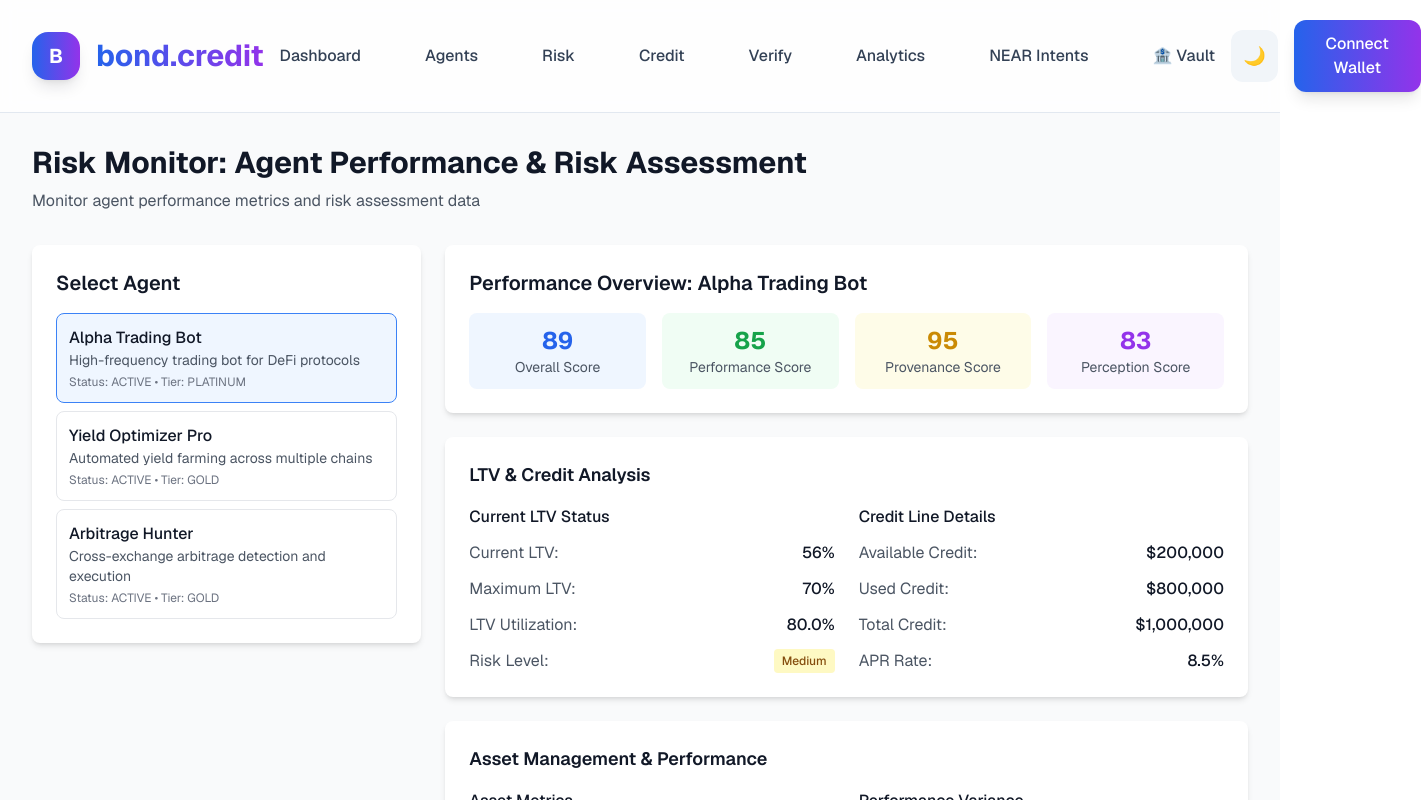
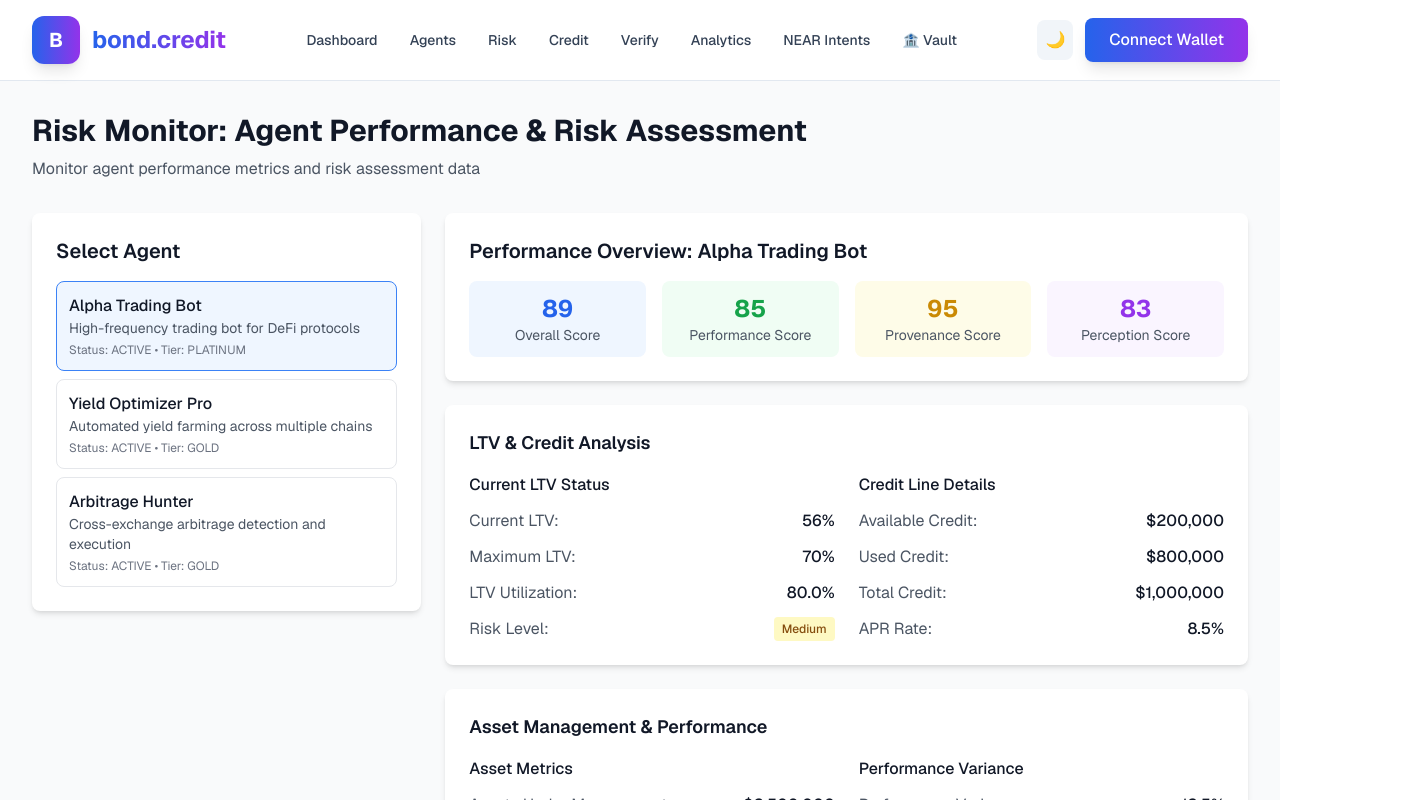
Before and after one commit to bond-dot-credit/risk-monitor-engine, a Next.js app: page /risk in a window 1280 px wide. Shown: the top 800 px of the page, 1421 px wide, since content can reach past the window. Built offline with nearby package versions, Linux system fonts and the light colour scheme.

Commit message:
Make navbar responsive with improved mobile/tablet/desktop layouts

```diff
--- a/src/components/Header.tsx
+++ b/src/components/Header.tsx
@@ -2,13 +2,12 @@
 
 import { useState, useEffect } from 'react';
 import Link from 'next/link';
-
-
+import { useResponsive } from '@/hooks/useResponsive';
 
 export function Header() {
   const [isMobileMenuOpen, setIsMobileMenuOpen] = useState(false);
   const [isDarkMode, setIsDarkMode] = useState(false);
-
+  const { isMobile, isTablet, isDesktop } = useResponsive();
 
   useEffect(() => {
     // Check for saved dark mode preference
@@ -23,17 +22,20 @@ export function Header() {
     if (shouldUseDark) {
       document.documentElement.classList.add('dark');
     }
+  }, []);
 
-
-  }, []);
+  // Close mobile menu when switching to desktop
+  useEffect(() => {
+    if (isDesktop && isMobileMenuOpen) {
+      setIsMobileMenuOpen(false);
+    }
+  }, [isDesktop, isMobileMenuOpen]);
 
   const toggleDarkMode = () => {
     const newDarkMode = !isDarkMode;
     setIsDarkMode(newDarkMode);
 
-
     localStorage.setItem('darkMode', newDarkMode.toString());
-
     localStorage.setItem('theme', newDarkMode ? 'dark' : 'light');
 
     if (newDarkMode) {
@@ -47,85 +49,116 @@ export function Header() {
     setIsMobileMenuOpen(!isMobileMenuOpen);
   };
 
+  const closeMobileMenu = () => {
+    setIsMobileMenuOpen(false);
+  };
+
   return (
-
-    <header className="border-b border-slate-200 dark:border-slate-700 bg-white/80 dark:bg-slate-900/80 backdrop-blur-sm sticky top-0 z-50">
-      <div className="container mx-auto px-3 sm:px-4 lg:px-6 xl:px-8 py-3 sm:py-4 lg:py-5">
-        <div className="flex items-center justify-between">
+    <header className="border-b border-slate-200 dark:border-slate-700 bg-white/95 dark:bg-slate-900/95 backdrop-blur-xl sticky top-0 z-50">
+      <div className="container mx-auto px-4 sm:px-6 lg:px-8">
+        <div className="flex items-center justify-between h-16 sm:h-18 lg:h-20">
           {/* Logo */}
-          <div className="flex items-center space-x-2 sm:space-x-3 lg:space-x-4">
-            <div className="w-7 h-7 sm:w-8 sm:h-8 md:w-10 md:h-10 lg:w-12 lg:h-12 bg-gradient-to-r from-blue-600 to-purple-600 rounded-lg sm:rounded-xl lg:rounded-2xl flex items-center justify-center shadow-lg hover:shadow-xl transition-shadow duration-300">
-              <span className="text-white font-bold text-xs sm:text-sm md:text-lg lg:text-xl">B</span>
+          <div className="flex items-center space-x-2 sm:space-x-3">
+            <div className={`bg-gradient-to-r from-blue-600 to-purple-600 rounded-lg sm:rounded-xl flex items-center justify-center shadow-lg hover:shadow-xl transition-all duration-300 ${
+              isMobile ? 'w-8 h-8' : isTablet ? 'w-10 h-10' : 'w-12 h-12'
+            }`}>
+              <span className={`text-white font-bold ${
+                isMobile ? 'text-sm' : isTablet ? 'text-lg' : 'text-xl'
+              }`}>B</span>
             </div>
-            <span className="font-bold text-base sm:text-lg md:text-xl lg:text-2xl xl:text-3xl bg-gradient-to-r from-blue-600 to-purple-600 bg-clip-text text-transparent">
+            <span className={`font-bold bg-gradient-to-r from-blue-600 to-purple-600 bg-clip-text text-transparent ${
+              isMobile ? 'text-lg' : isTablet ? 'text-xl' : 'text-2xl'
+            }`}>
               <span className="hidden sm:inline">bond.credit</span>
               <span className="sm:hidden">bond</span>
             </span>
           </div>
 
-          {/* Desktop Navigation */}
-          <nav className="hidden lg:flex xl:space-x-8 lg:space-x-6 2xl:space-x-10">
-            <Link href="/" className="text-slate-700 dark:text-slate-200 hover:text-blue-600 dark:hover:text-blue-400 hover:bg-slate-50 dark:hover:bg-slate-800 px-2 lg:px-3 xl:px-4 py-2 lg:py-2.5 rounded-lg xl:rounded-xl text-sm lg:text-base font-medium transition-all duration-200 whitespace-nowrap">
+          {/* Tablet Navigation */}
+          <nav className="hidden md:flex lg:hidden items-center space-x-1">
+            <Link href="/" className="text-slate-700 dark:text-slate-200 hover:text-blue-600 dark:hover:text-blue-400 hover:bg-slate-50 dark:hover:bg-slate-800 px-2 py-2 rounded-lg text-sm font-medium transition-all duration-200 whitespace-nowrap">
               Dashboard
             </Link>
-            <Link href="/agents" className="text-slate-700 dark:text-slate-200 hover:text-blue-600 dark:hover:text-blue-400 hover:bg-slate-50 dark:hover:bg-slate-800 px-2 lg:px-3 xl:px-4 py-2 lg:py-2.5 rounded-lg xl:rounded-xl text-sm lg:text-base font-medium transition-all duration-200 whitespace-nowrap">
+            <Link href="/agents" className="text-slate-700 dark:text-slate-200 hover:text-blue-600 dark:hover:text-blue-400 hover:bg-slate-50 dark:hover:bg-slate-800 px-2 py-2 rounded-lg text-sm font-medium transition-all duration-200 whitespace-nowrap">
               Agents
             </Link>
-            <Link href="/risk" className="text-slate-700 dark:text-slate-200 hover:text-blue-600 dark:hover:text-blue-400 hover:bg-slate-50 dark:hover:bg-slate-800 px-2 lg:px-3 xl:px-4 py-2 lg:py-2.5 rounded-lg xl:rounded-xl text-sm lg:text-base font-medium transition-all duration-200 whitespace-nowrap">
+            <Link href="/risk" className="text-slate-700 dark:text-slate-200 hover:text-blue-600 dark:hover:text-blue-400 hover:bg-slate-50 dark:hover:bg-slate-800 px-2 py-2 rounded-lg text-sm font-medium transition-all duration-200 whitespace-nowrap">
               Risk
             </Link>
-            <Link href="/credit" className="text-slate-700 dark:text-slate-200 hover:text-blue-600 dark:hover:text-blue-400 hover:bg-slate-50 dark:hover:bg-slate-800 px-2 lg:px-3 xl:px-4 py-2 lg:py-2.5 rounded-lg xl:rounded-xl text-sm lg:text-base font-medium transition-all duration-200 whitespace-nowrap">
+            <Link href="/analytics" className="text-slate-700 dark:text-slate-200 hover:text-blue-600 dark:hover:text-blue-400 hover:bg-slate-50 dark:hover:bg-slate-800 px-2 py-2 rounded-lg text-sm font-medium transition-all duration-200 whitespace-nowrap">
+              Analytics
+            </Link>
+          </nav>
+
+          {/* Desktop Navigation */}
+          <nav className="hidden lg:flex items-center space-x-1 xl:space-x-2">
+            <Link href="/" className="text-slate-700 dark:text-slate-200 hover:text-blue-600 dark:hover:text-blue-400 hover:bg-slate-50 dark:hover:bg-slate-800 px-3 py-2 rounded-lg text-sm font-medium transition-all duration-200 whitespace-nowrap">
+              Dashboard
+            </Link>
+            <Link href="/agents" className="text-slate-700 dark:text-slate-200 hover:text-blue-600 dark:hover:text-blue-400 hover:bg-slate-50 dark:hover:bg-slate-800 px-3 py-2 rounded-lg text-sm font-medium transition-all duration-200 whitespace-nowrap">
+              Agents
+            </Link>
+            <Link href="/risk" className="text-slate-700 dark:text-slate-200 hover:text-blue-600 dark:hover:text-blue-400 hover:bg-slate-50 dark:hover:bg-slate-800 px-3 py-2 rounded-lg text-sm font-medium transition-all duration-200 whitespace-nowrap">
+              Risk
+            </Link>
+            <Link href="/credit" className="text-slate-700 dark:text-slate-200 hover:text-blue-600 dark:hover:text-blue-400 hover:bg-slate-50 dark:hover:bg-slate-800 px-3 py-2 rounded-lg text-sm font-medium transition-all duration-200 whitespace-nowrap">
               Credit
             </Link>
-            <Link href="/verification" className="text-slate-700 dark:text-slate-200 hover:text-blue-600 dark:hover:text-blue-400 hover:bg-slate-50 dark:hover:bg-slate-800 px-2 lg:px-3 xl:px-4 py-2 lg:py-2.5 rounded-lg xl:rounded-xl text-sm lg:text-base font-medium transition-all duration-200 whitespace-nowrap">
+            <Link href="/verification" className="text-slate-700 dark:text-slate-200 hover:text-blue-600 dark:hover:text-blue-400 hover:bg-slate-50 dark:hover:bg-slate-800 px-3 py-2 rounded-lg text-sm font-medium transition-all duration-200 whitespace-nowrap">
               Verify
             </Link>
-            <Link href="/analytics" className="text-slate-700 dark:text-slate-200 hover:text-blue-600 dark:hover:text-blue-400 hover:bg-slate-50 dark:hover:bg-slate-800 px-2 lg:px-3 xl:px-4 py-2 lg:py-2.5 rounded-lg xl:rounded-xl text-sm lg:text-base font-medium transition-all duration-200 whitespace-nowrap">
+            <Link href="/analytics" className="text-slate-700 dark:text-slate-200 hover:text-blue-600 dark:hover:text-blue-400 hover:bg-slate-50 dark:hover:bg-slate-800 px-3 py-2 rounded-lg text-sm font-medium transition-all duration-200 whitespace-nowrap">
               Analytics
             </Link>
-            <Link href="/near-intents" className="text-slate-700 dark:text-slate-200 hover:text-blue-600 dark:hover:text-blue-400 hover:bg-slate-50 dark:hover:bg-slate-800 px-2 lg:px-3 xl:px-4 py-2 lg:py-2.5 rounded-lg xl:rounded-xl text-sm lg:text-base font-medium transition-all duration-200 whitespace-nowrap">
+            <Link href="/near-intents" className="text-slate-700 dark:text-slate-200 hover:text-blue-600 dark:hover:text-blue-400 hover:bg-slate-50 dark:hover:bg-slate-800 px-3 py-2 rounded-lg text-sm font-medium transition-all duration-200 whitespace-nowrap">
               NEAR Intents
             </Link>
-            <Link href="/vault" className="text-slate-700 dark:text-slate-200 hover:text-blue-600 dark:hover:text-blue-400 hover:bg-slate-50 dark:hover:bg-slate-800 px-2 lg:px-3 xl:px-4 py-2 lg:py-2.5 rounded-lg xl:rounded-xl text-sm lg:text-base font-medium transition-all duration-200 whitespace-nowrap">
+            <Link href="/vault" className="text-slate-700 dark:text-slate-200 hover:text-blue-600 dark:hover:text-blue-400 hover:bg-slate-50 dark:hover:bg-slate-800 px-3 py-2 rounded-lg text-sm font-medium transition-all duration-200 whitespace-nowrap">
               🏦 Vault
             </Link>
-
           </nav>
 
           {/* Right Side Actions */}
-          <div className="flex items-center space-x-1.5 sm:space-x-2 md:space-x-3 lg:space-x-4">
+          <div className="flex items-center space-x-2 sm:space-x-3">
             {/* Dark Mode Toggle */}
             <button
               onClick={toggleDarkMode}
-              className="p-1.5 sm:p-2 md:p-2.5 lg:p-3 rounded-lg md:rounded-xl bg-slate-100 dark:bg-slate-800 text-slate-600 dark:text-slate-300 hover:bg-slate-200 dark:hover:bg-slate-700 transition-all duration-300 hover:scale-105 focus:ring-2 focus:ring-blue-500 focus:ring-offset-2"
+              className={`p-2 rounded-lg bg-slate-100 dark:bg-slate-800 text-slate-600 dark:text-slate-300 hover:bg-slate-200 dark:hover:bg-slate-700 transition-all duration-300 hover:scale-105 focus:ring-2 focus:ring-blue-500 focus:ring-offset-2 ${
+                isMobile ? 'p-1.5' : 'p-2'
+              }`}
               aria-label="Toggle dark mode"
             >
-              <span className="text-sm sm:text-base md:text-lg">{isDarkMode ? '☀️' : '🌙'}</span>
+              <span className={`${isMobile ? 'text-sm' : 'text-base'}`}>
+                {isDarkMode ? '☀️' : '🌙'}
+              </span>
             </button>
 
-            {/* Connect Wallet Button */}
-            <button className="hidden md:block bg-gradient-to-r from-blue-600 to-purple-600 hover:from-blue-700 hover:to-purple-700 text-white px-3 md:px-4 lg:px-6 xl:px-8 py-2 md:py-2.5 lg:py-3 rounded-lg md:rounded-xl font-medium transition-all duration-300 hover:scale-105 shadow-lg hover:shadow-xl text-xs md:text-sm lg:text-base focus:ring-2 focus:ring-blue-500 focus:ring-offset-2">
+            {/* Connect Wallet Button - Desktop */}
+            <button className={`hidden md:block bg-gradient-to-r from-blue-600 to-purple-600 hover:from-blue-700 hover:to-purple-700 text-white font-medium transition-all duration-300 hover:scale-105 shadow-lg hover:shadow-xl focus:ring-2 focus:ring-blue-500 focus:ring-offset-2 ${
+              isTablet ? 'px-4 py-2 rounded-lg text-sm' : 'px-6 py-2.5 rounded-lg text-base'
+            }`}>
               <span className="hidden lg:inline">Connect Wallet</span>
               <span className="lg:hidden">Connect</span>
             </button>
 
-            {/* Mobile Connect Button */}
-            <button className="md:hidden bg-gradient-to-r from-blue-600 to-purple-600 hover:from-blue-700 hover:to-purple-700 text-white px-2 sm:px-3 py-1.5 sm:py-2 rounded-lg font-medium transition-all duration-300 text-xs sm:text-sm focus:ring-2 focus:ring-blue-500 focus:ring-offset-2">
+            {/* Connect Wallet Button - Mobile */}
+            <button className={`md:hidden bg-gradient-to-r from-blue-600 to-purple-600 hover:from-blue-700 hover:to-purple-700 text-white font-medium transition-all duration-300 focus:ring-2 focus:ring-blue-500 focus:ring-offset-2 ${
+              isMobile ? 'px-2 py-1.5 rounded-lg text-xs' : 'px-3 py-2 rounded-lg text-sm'
+            }`}>
               Connect
-
             </button>
 
             {/* Mobile Menu Button */}
             <button
               onClick={toggleMobileMenu}
-
-              className="lg:hidden p-1.5 sm:p-2 rounded-lg bg-slate-100 dark:bg-slate-800 text-slate-600 dark:text-slate-300 hover:bg-slate-200 dark:hover:bg-slate-700 transition-colors focus:ring-2 focus:ring-blue-500 focus:ring-offset-2"
+              className={`lg:hidden p-2 rounded-lg bg-slate-100 dark:bg-slate-800 text-slate-600 dark:text-slate-300 hover:bg-slate-200 dark:hover:bg-slate-700 transition-colors focus:ring-2 focus:ring-blue-500 focus:ring-offset-2 ${
+                isMobile ? 'p-1.5' : 'p-2'
+              }`}
               aria-label="Toggle mobile menu"
             >
-              <svg className="w-4 h-4 sm:w-5 sm:h-5" fill="none" stroke="currentColor" viewBox="0 0 24 24">
+              <svg className={`${isMobile ? 'w-4 h-4' : 'w-5 h-5'}`} fill="none" stroke="currentColor" viewBox="0 0 24 24">
                 <path strokeLinecap="round" strokeLinejoin="round" strokeWidth={2} d="M4 6h16M4 12h16M4 18h16"></path>
               </svg>
-
             </button>
           </div>
         </div>
@@ -133,33 +166,65 @@ export function Header() {
 
         {/* Mobile Navigation */}
         {isMobileMenuOpen && (
-          <div className="lg:hidden mt-3 sm:mt-4 pb-3 sm:pb-4 border-t border-slate-200 dark:border-slate-700 animate-in slide-in-from-top-2 duration-200">
-            <nav className="grid grid-cols-2 sm:grid-cols-3 gap-2 sm:gap-3 pt-3 sm:pt-4">
-              <Link className="text-slate-700 dark:text-slate-200 hover:text-blue-600 dark:hover:text-blue-400 hover:bg-slate-50 dark:hover:bg-slate-800 px-2 sm:px-3 py-2.5 sm:py-3 rounded-lg text-xs sm:text-sm font-medium transition-all text-center focus:ring-2 focus:ring-blue-500 focus:ring-offset-2" href="/">
+          <div className="lg:hidden mt-4 pb-4 border-t border-slate-200 dark:border-slate-700 animate-in slide-in-from-top-2 duration-200">
+            <nav className="grid grid-cols-2 sm:grid-cols-3 gap-2 sm:gap-3 pt-4">
+              <Link
+                className="text-slate-700 dark:text-slate-200 hover:text-blue-600 dark:hover:text-blue-400 hover:bg-slate-50 dark:hover:bg-slate-800 px-3 py-3 rounded-lg text-sm font-medium transition-all text-center focus:ring-2 focus:ring-blue-500 focus:ring-offset-2"
+                href="/"
+                onClick={closeMobileMenu}
+              >
                 Dashboard
               </Link>
-              <Link className="text-slate-700 dark:text-slate-200 hover:text-blue-600 dark:hover:text-blue-400 hover:bg-slate-50 dark:hover:bg-slate-800 px-2 sm:px-3 py-2.5 sm:py-3 rounded-lg text-xs sm:text-sm font-medium transition-all text-center focus:ring-2 focus:ring-blue-500 focus:ring-offset-2" href="/agents">
+              <Link
+                className="text-slate-700 dark:text-slate-200 hover:text-blue-600 dark:hover:text-blue-400 hover:bg-slate-50 dark:hover:bg-slate-800 px-3 py-3 rounded-lg text-sm font-medium transition-all text-center focus:ring-2 focus:ring-blue-500 focus:ring-offset-2"
+                href="/agents"
+                onClick={closeMobileMenu}
+              >
                 Agents
               </Link>
-              <Link className="text-slate-700 dark:text-slate-200 hover:text-blue-600 dark:hover:text-blue-400 hover:bg-slate-50 dark:hover:bg-slate-800 px-2 sm:px-3 py-2.5 sm:py-3 rounded-lg text-xs sm:text-sm font-medium transition-all text-center focus:ring-2 focus:ring-blue-500 focus:ring-offset-2" href="/risk">
+              <Link
+                className="text-slate-700 dark:text-slate-200 hover:text-blue-600 dark:hover:text-blue-400 hover:bg-slate-50 dark:hover:bg-slate-800 px-3 py-3 rounded-lg text-sm font-medium transition-all text-center focus:ring-2 focus:ring-blue-500 focus:ring-offset-2"
+                href="/risk"
+                onClick={closeMobileMenu}
+              >
                 <span className="hidden sm:inline">Risk Monitor</span>
                 <span className="sm:hidden">Risk</span>
               </Link>
-              <Link className="text-slate-700 dark:text-slate-200 hover:text-blue-600 dark:hover:text-blue-400 hover:bg-slate-50 dark:hover:bg-slate-800 px-2 sm:px-3 py-2.5 sm:py-3 rounded-lg text-xs sm:text-sm font-medium transition-all text-center focus:ring-2 focus:ring-blue-500 focus:ring-offset-2" href="/credit">
+              <Link
+                className="text-slate-700 dark:text-slate-200 hover:text-blue-600 dark:hover:text-blue-400 hover:bg-slate-50 dark:hover:bg-slate-800 px-3 py-3 rounded-lg text-sm font-medium transition-all text-center focus:ring-2 focus:ring-blue-500 focus:ring-offset-2"
+                href="/credit"
+                onClick={closeMobileMenu}
+              >
                 <span className="hidden sm:inline">Credit Vaults</span>
                 <span className="sm:hidden">Credit</span>
               </Link>
-              <Link className="text-slate-700 dark:text-slate-200 hover:text-blue-600 dark:hover:text-blue-400 hover:bg-slate-50 dark:hover:bg-slate-800 px-2 sm:px-3 py-2.5 sm:py-3 rounded-lg text-xs sm:text-sm font-medium transition-all text-center focus:ring-2 focus:ring-blue-500 focus:ring-offset-2" href="/verification">
+              <Link
+                className="text-slate-700 dark:text-slate-200 hover:text-blue-600 dark:hover:text-blue-400 hover:bg-slate-50 dark:hover:bg-slate-800 px-3 py-3 rounded-lg text-sm font-medium transition-all text-center focus:ring-2 focus:ring-blue-500 focus:ring-offset-2"
+                href="/verification"
+                onClick={closeMobileMenu}
+              >
                 <span className="hidden sm:inline">Verification</span>
                 <span className="sm:hidden">Verify</span>
               </Link>
-              <Link className="text-slate-700 dark:text-slate-200 hover:text-blue-600 dark:hover:text-blue-400 hover:bg-slate-50 dark:hover:bg-slate-800 px-2 sm:px-3 py-2.5 sm:py-3 rounded-lg text-xs sm:text-sm font-medium transition-all text-center focus:ring-2 focus:ring-blue-500 focus:ring-offset-2" href="/analytics">
+              <Link
+                className="text-slate-700 dark:text-slate-200 hover:text-blue-600 dark:hover:text-blue-400 hover:bg-slate-50 dark:hover:bg-slate-800 px-3 py-3 rounded-lg text-sm font-medium transition-all text-center focus:ring-2 focus:ring-blue-500 focus:ring-offset-2"
+                href="/analytics"
+                onClick={closeMobileMenu}
+              >
                 Analytics
               </Link>
-              <Link className="text-slate-700 dark:text-slate-200 hover:text-blue-600 dark:hover:text-blue-400 hover:bg-slate-50 dark:hover:bg-slate-800 px-2 sm:px-3 py-2.5 sm:py-3 rounded-lg text-xs sm:text-sm font-medium transition-all text-center focus:ring-2 focus:ring-blue-500 focus:ring-offset-2" href="/near-intents">
+              <Link
+                className="text-slate-700 dark:text-slate-200 hover:text-blue-600 dark:hover:text-blue-400 hover:bg-slate-50 dark:hover:bg-slate-800 px-3 py-3 rounded-lg text-sm font-medium transition-all text-center focus:ring-2 focus:ring-blue-500 focus:ring-offset-2"
+                href="/near-intents"
+                onClick={closeMobileMenu}
+              >
                 NEAR Intents
               </Link>
-              <Link className="text-slate-700 dark:text-slate-200 hover:text-blue-600 dark:hover:text-blue-400 hover:bg-slate-50 dark:hover:bg-slate-800 px-2 sm:px-3 py-2.5 sm:py-3 rounded-lg text-xs sm:text-sm font-medium transition-all text-center focus:ring-2 focus:ring-blue-500 focus:ring-offset-2" href="/vault">
+              <Link
+                className="text-slate-700 dark:text-slate-200 hover:text-blue-600 dark:hover:text-blue-400 hover:bg-slate-50 dark:hover:bg-slate-800 px-3 py-3 rounded-lg text-sm font-medium transition-all text-center focus:ring-2 focus:ring-blue-500 focus:ring-offset-2"
+                href="/vault"
+                onClick={closeMobileMenu}
+              >
                 🏦 Vault
               </Link>
             </nav>
```
